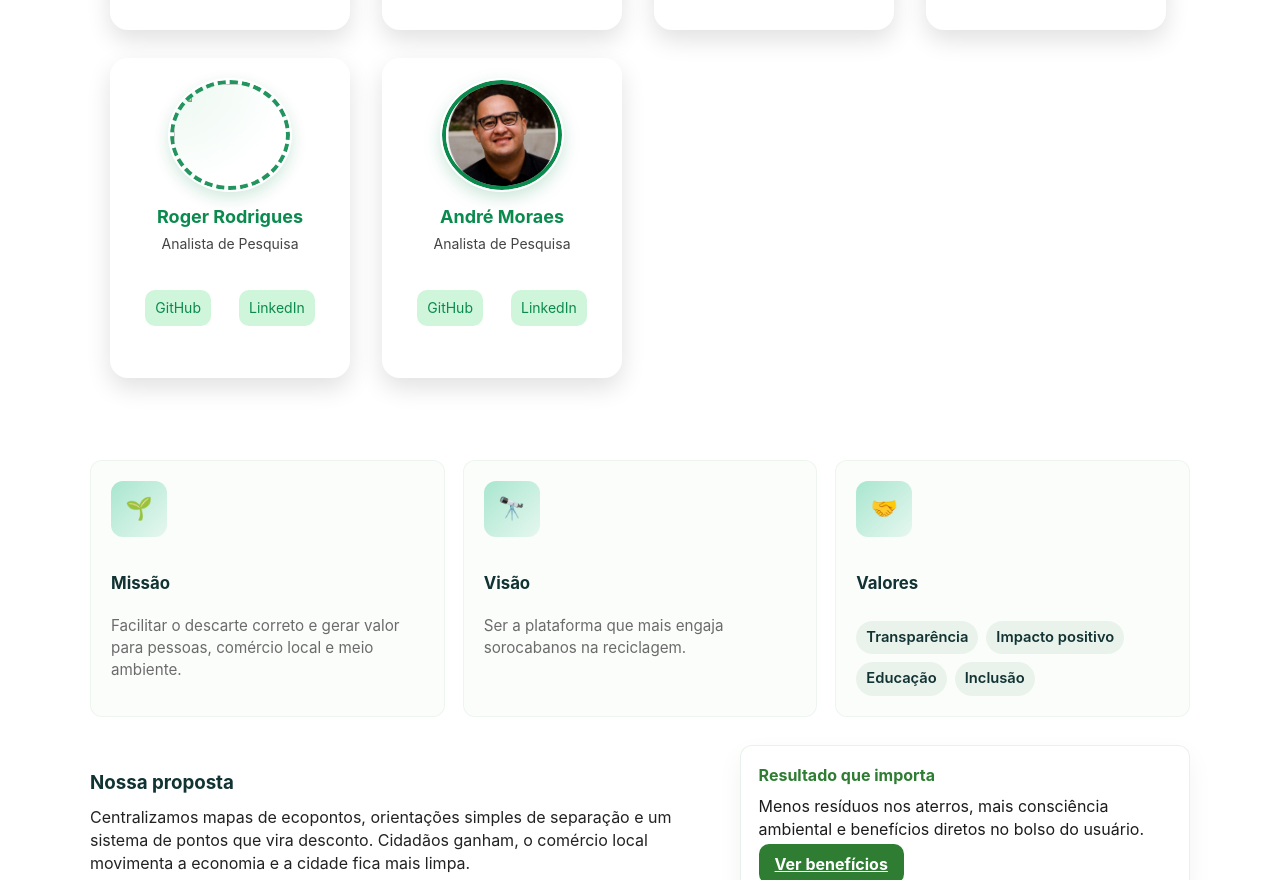
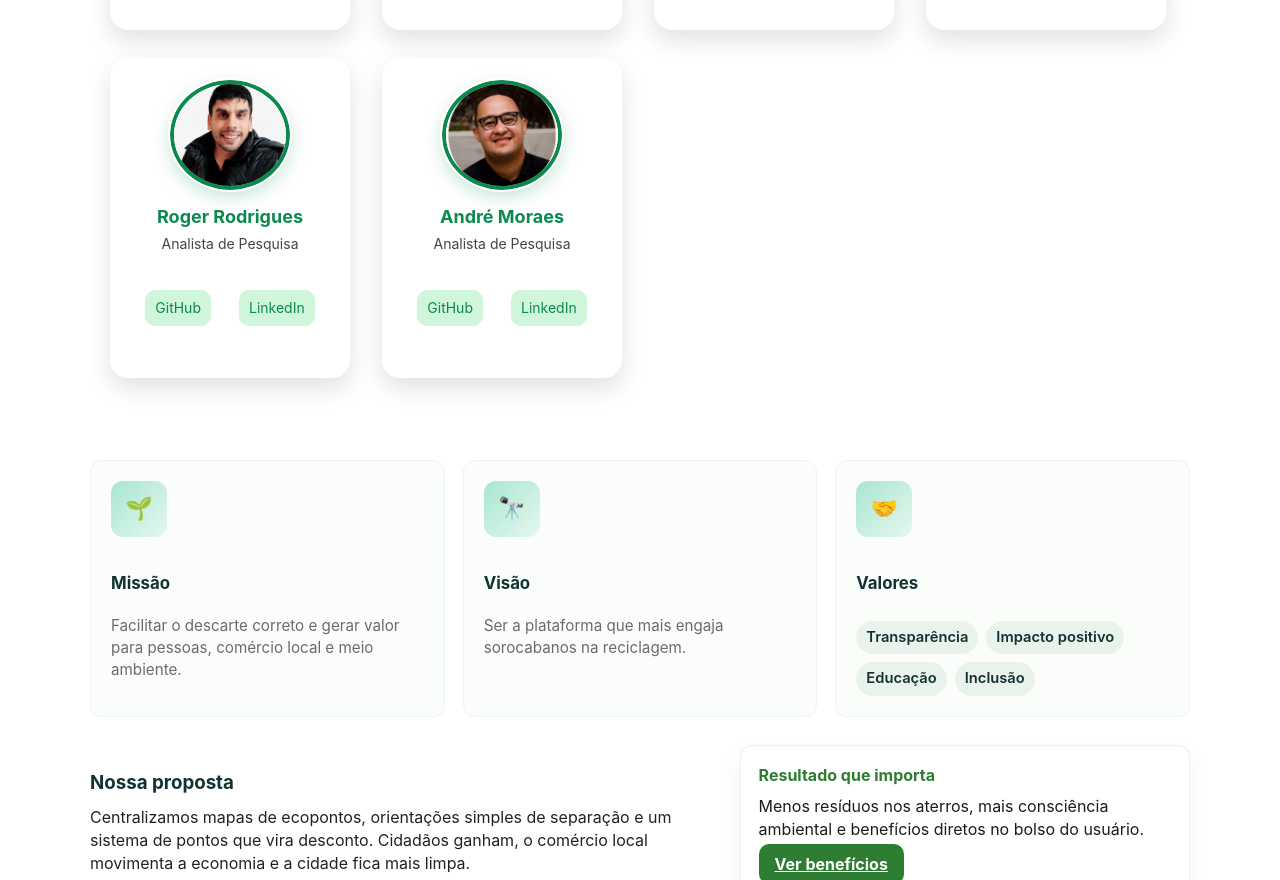
Before and after one commit to soaresgih/recicla-site, a plain HTML site: page quem-somos.html in a window 1280 px wide. Shown: the part 1035-1915 px from the top of the page. Drawn offline with Linux system fonts and the light colour scheme.

Commit message:
atualização do layout da landing page

```diff
--- a/quem-somos.html
+++ b/quem-somos.html
@@ -94,7 +94,7 @@
       </div>
 
       <div class="card-membro">
-        <img src="avatar.png" class="foto-membro" width="240" height="240" loading="lazy" decoding="async" >
+        <img src="roger.png" class="foto-membro" width="240" height="240" loading="lazy" decoding="async" >
         <h3>Roger Rodrigues</h3>
         <p class="funcao">Analista de Pesquisa</p>
         <div class="links-membro">
```
Also changed, not shown: roger.png (added).
